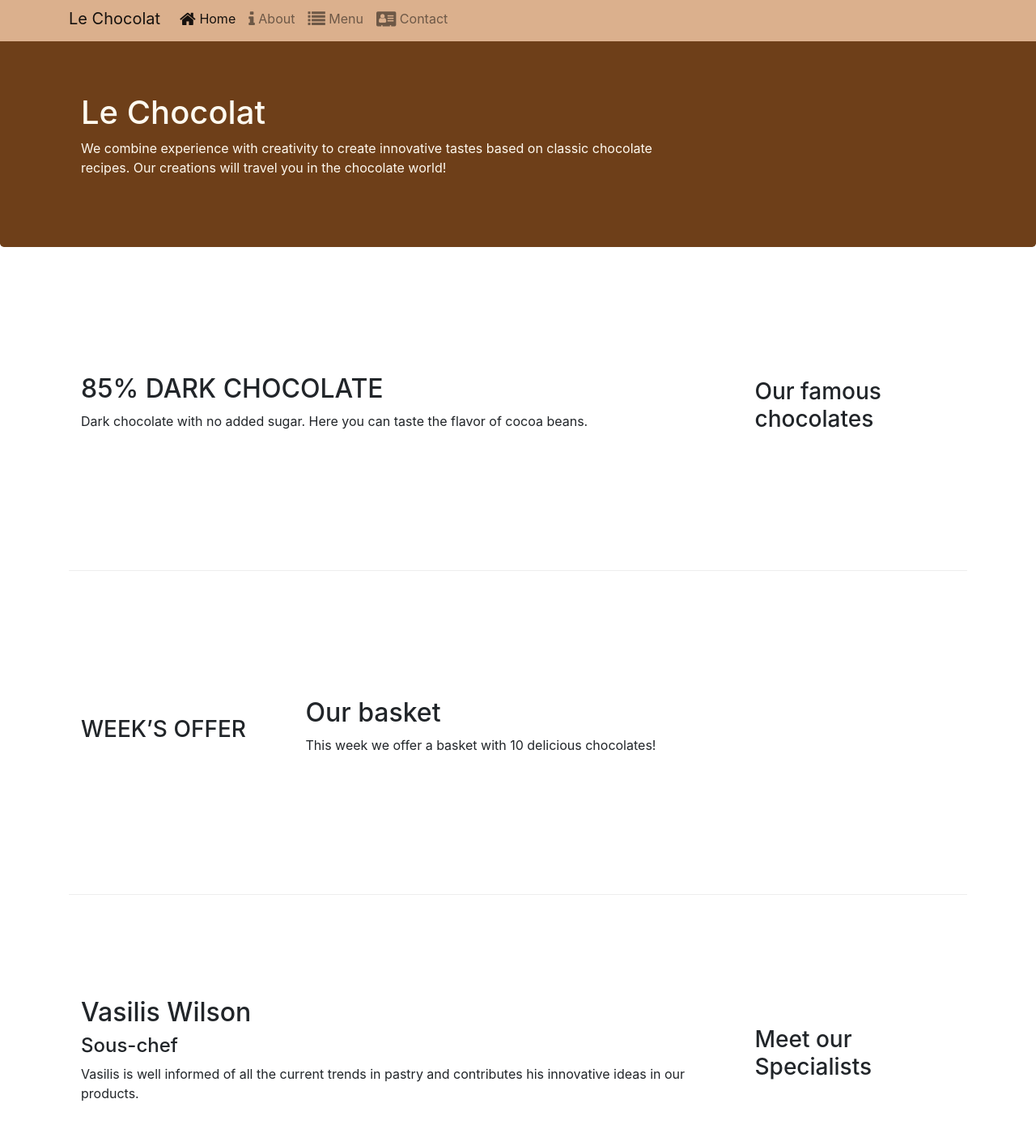
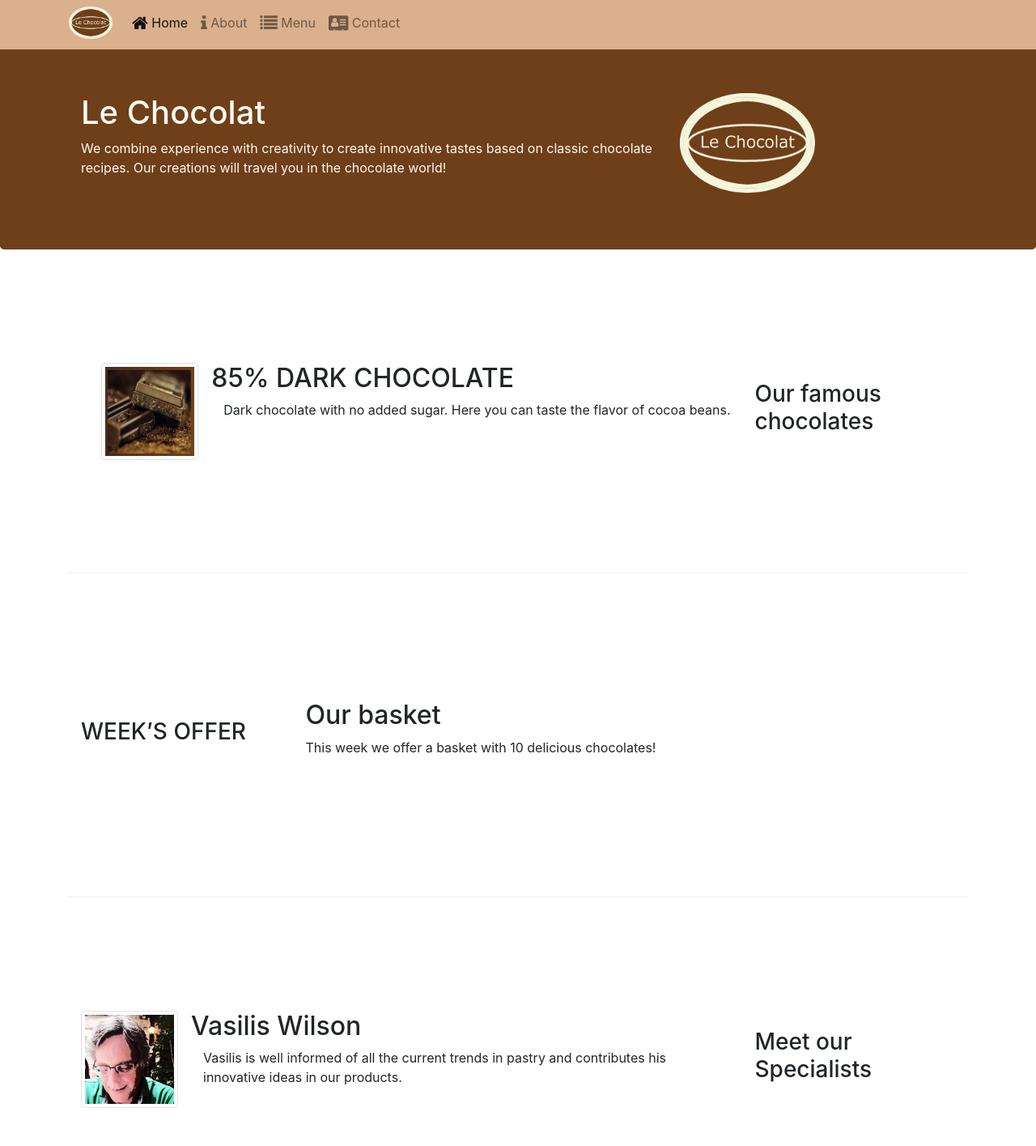
Before and after one commit to PanosMantas/LeChocolatPanos, a website: page index.html in a window 1280 px wide. Shown: the part 5-1420 px from the top of the page at 81% size. Drawn offline with nearby package versions, Linux system fonts and the light colour scheme.

Commit message:
Images and Media

```diff
--- a/index.html
+++ b/index.html
@@ -16,7 +16,7 @@
 <body>
     <nav class="navbar navbar-expand-md navbar-light bg-light fixed-top ">
         <div class="container">
-            <a class="navbar-brand" href="#">Le Chocolat</a>
+            <a class="navbar-brand" href="./index.html"><img src="images/logo.png" height="40" width="54"></a>
             <button class="navbar-toggler" type="button" data-toggle="collapse" data-target="#Navbar">
                 <span class="navbar-toggler-icon"></span>
             </button>
@@ -44,14 +44,13 @@
         <div class="container">
             <div class="row row-header">
                 <div class="col-12 col-sm-8">
-                    <div>
-                        <div>
                     <h1>Le Chocolat</h1>
                     <p>We combine experience with creativity to create innovative tastes based on classic
                         chocolate
                         recipes. Our creations will travel you in the chocolate world!</p>
                 </div>
-                        <div>
+                <div class="col col-sm">
+                    <img src="images/logo.png" class="img-fluid">
                 </div>
             </div>
         </div>
@@ -62,9 +61,13 @@
             <div class="col-sm-4 col-md-3">
                 <h3>Our famous chocolates</h3>
             </div>
-            <div class="col-sm col-md">
-                <h2>85% DARK CHOCOLATE</h2>
-                <p>Dark chocolate with no added sugar. Here you can taste the flavor of cocoa beans.</p>
+            <div class="media">
+                <img class="d-flex mr-3 img-thumbnail align-self-center" src="images/dark85.jpg" alt="85% DARK CHOCOLATE">
+                <div class="media-body">
+                    <h2 class="mt-0">85% DARK CHOCOLATE</h2>
+                    <p class="col d-none d-md-block">Dark chocolate with no added sugar.
+                        Here you can taste the flavor of cocoa beans.</p>
+                </div>
             </div>
         </div>
 
@@ -84,11 +87,14 @@
                 <h3>Meet our Specialists</h3>
             </div>
             <div class="col-sm col-md">
-                <h2>Vasilis Wilson </h2>
-                <h4>Sous-chef</h4>
-                <p>Vasilis is well informed of all the current trends in pastry and contributes his innovative
-                    ideas in
-                    our products.</p>
+                <div class="media">
+                    <img class="d-flex mr-3 img-thumbnail align-self-center" src="images/cartoonVasilis.png" alt="Vasilis Wilson">
+                    <div class="media-body">
+                        <h2 class="mt-0">Vasilis Wilson</h2>
+                        <p class="col d-none d-md-block">Vasilis is well informed of all the current
+                            trends in pastry and contributes his innovative ideas in our products.</p>
+                    </div>
+                </div>
             </div>
         </div>
     </div>
```
Also changed, not shown: aboutus.html (+27 -5 lines), images/cartoonVasilis.png (added), images/dark85.jpg (added), images/logo.png (added), images/promotion.jpg (added). Lines whose indentation alone changed are shown as unchanged.
